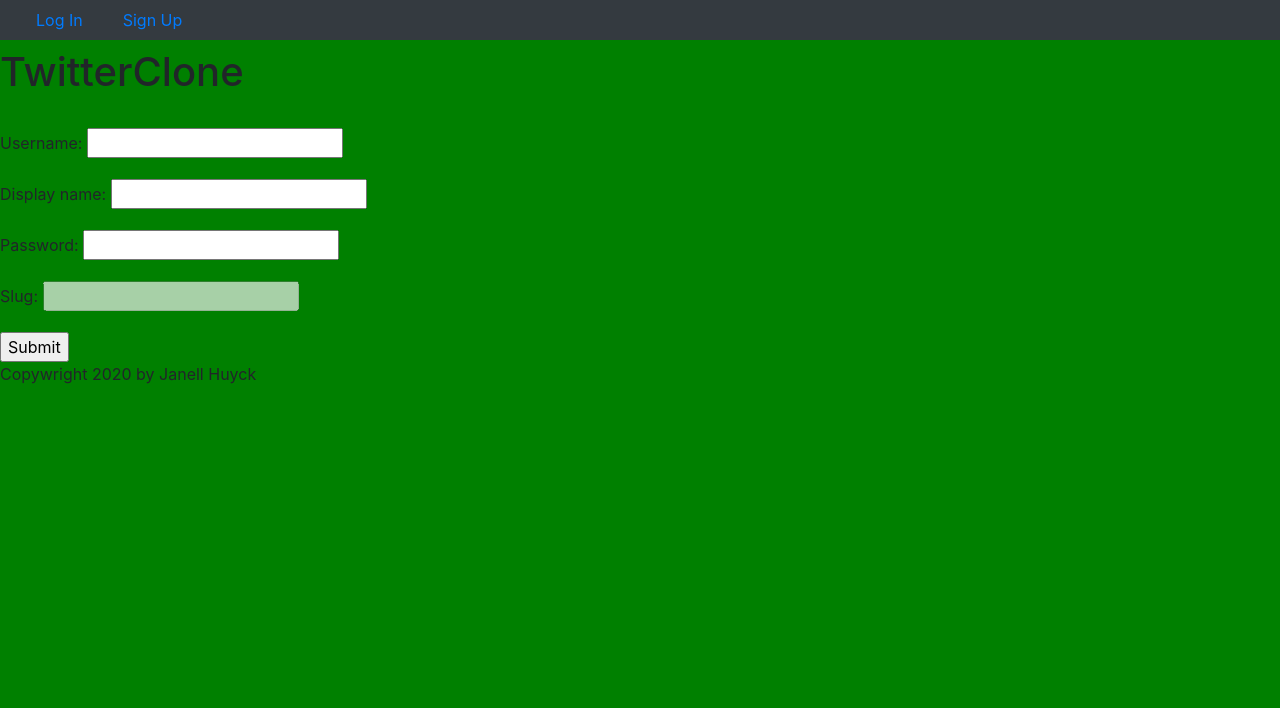
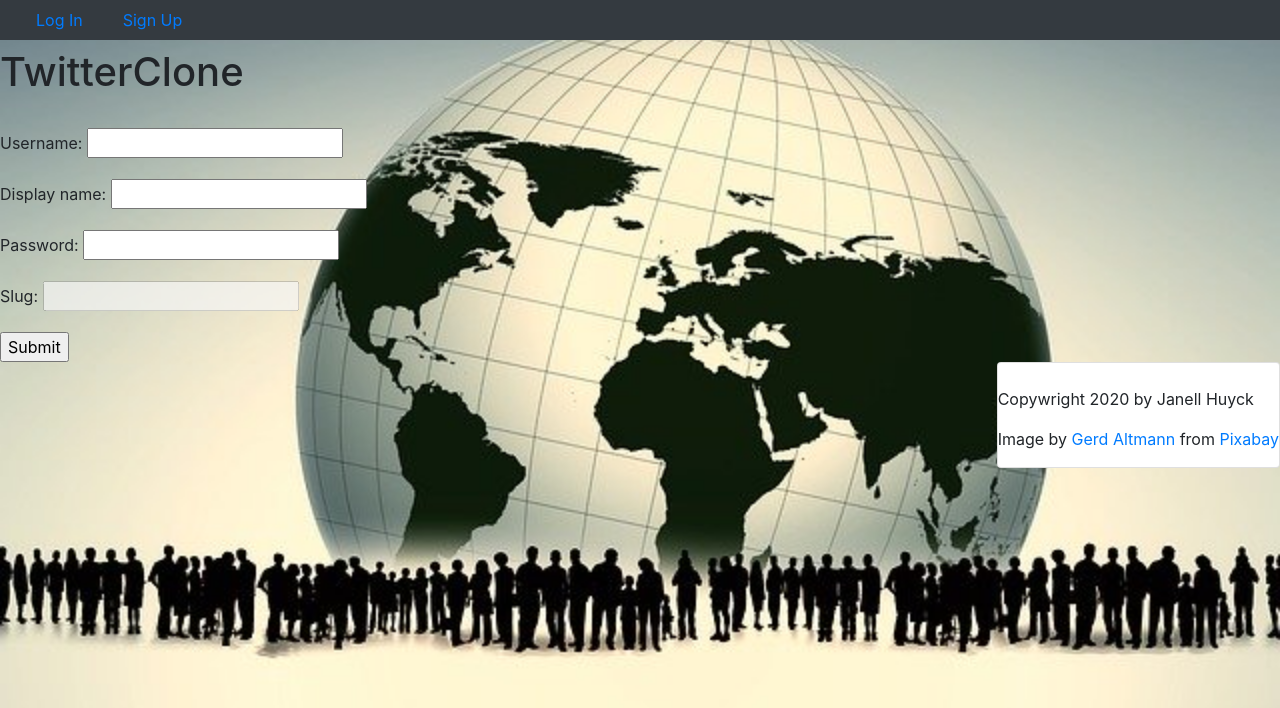
Before and after one commit to Janell-Huyck/twitterclone, a Django app: page /signup/ in a window 1280 px wide. Shown: the top 708 px of the page. Run offline with Django 3.2, Linux system fonts and the light colour scheme; some libraries are stand-ins or nearby versions.

Commit message:
styling tweaked.  background stays in place now

```diff
--- a/assets/twitterclone.css
+++ b/assets/twitterclone.css
@@ -1,3 +1,14 @@
 body {
-    background-color: green;
+    display:flex;
+    flex-direction: column;
+    background: url('humans.jpg');
+    background-attachment: fixed;
+    background-position:center;
+    background-repeat: no-repeat;
+    background-size: cover;
 }
+
+footer {
+    justify-self: flex-end;
+    align-self: flex-end;
+}
--- a/templates/base.html
+++ b/templates/base.html
@@ -21,8 +21,10 @@
         </header>
             {% block content %}
             {% endblock %}
-        <footer>
+        <footer class="card">
+            <br>
             <p>Copywright 2020 by Janell Huyck</p>
+            <p>  Image by <a href="https://pixabay.com/users/geralt-9301/?utm_source=link-attribution&amp;utm_medium=referral&amp;utm_campaign=image&amp;utm_content=65931">Gerd Altmann</a> from <a href="https://pixabay.com/?utm_source=link-attribution&amp;utm_medium=referral&amp;utm_campaign=image&amp;utm_content=65931">Pixabay</a></p>
         </footer>
         <script src="https://code.jquery.com/jquery-3.4.1.slim.min.js" integrity="sha384-J6qa4849blE2+poT4WnyKhv5vZF5SrPo0iEjwBvKU7imGFAV0wwj1yYfoRSJoZ+n" crossorigin="anonymous"></script>
         <script src="https://cdn.jsdelivr.net/npm/popper.js@1.16.0/dist/umd/popper.min.js" integrity="sha384-Q6E9RHvbIyZFJoft+2mJbHaEWldlvI9IOYy5n3zV9zzTtmI3UksdQRVvoxMfooAo" crossorigin="anonymous"></script>
--- a/templates/index.html
+++ b/templates/index.html
@@ -12,7 +12,7 @@
                 {% for tweet in tweets%}
                     {% include 'individual_tweet.html' with tweet=tweet.tweet_id%}
                 {% empty %}
-                    <h2 class="card-text"> No tweets found.  :( </h2>
+                    <h2 class="card"> No tweets found.  :( </h2>
                 {% endfor %}
             {% endfor %}
         </div>
--- a/templates/individual_tweet.html
+++ b/templates/individual_tweet.html
@@ -1,5 +1,5 @@
     <div column-sm">
-        <div class="card">
+        <div class="card p-2">
             <h5 class="card-title">Tweet by: <a href="{% url 'twitter_user_details' slug=tweet.author.slug %}">@{{tweet.author.username}}</h5>
             <a href="{% url 'tweet_detail' pk=tweet.pk %}"> <p>{{ tweet.tweet_time | date:"D M d Y" }} {{ tweet.tweet_time | time:"H:i" }} </p></a>
             <div class="card-body">
```
Also changed, not shown: assets/humans.jpg (added), static/humans.jpg (added).
